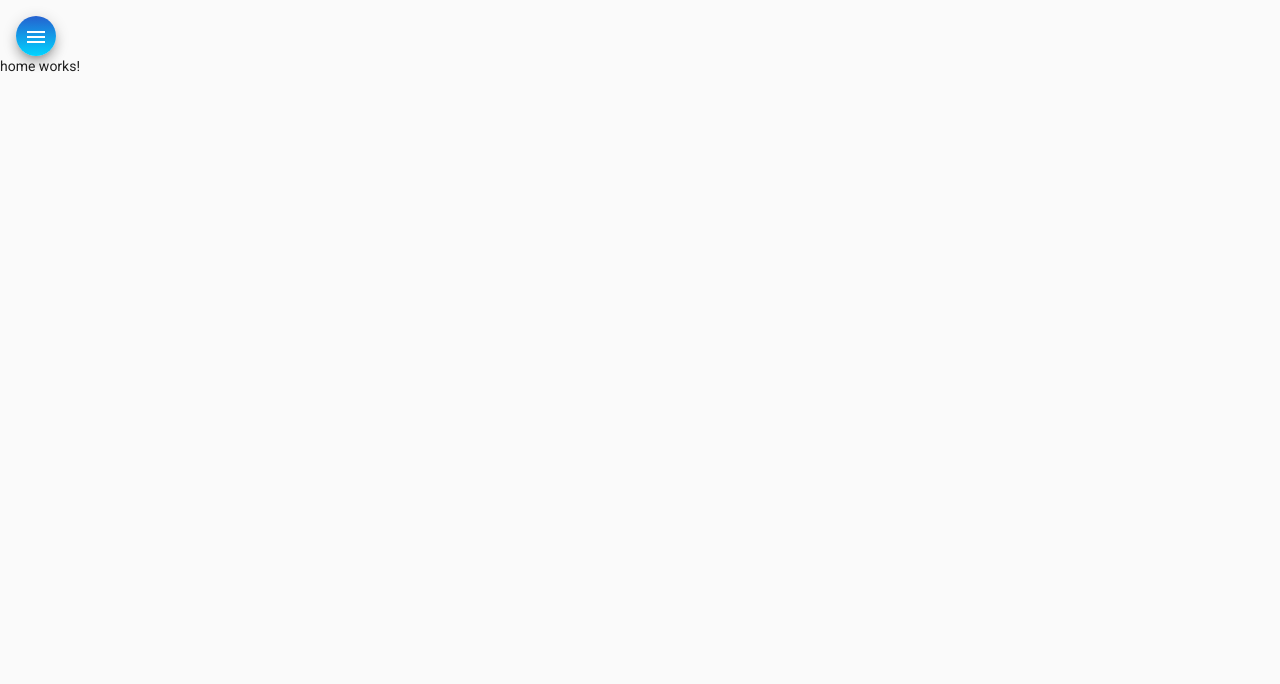
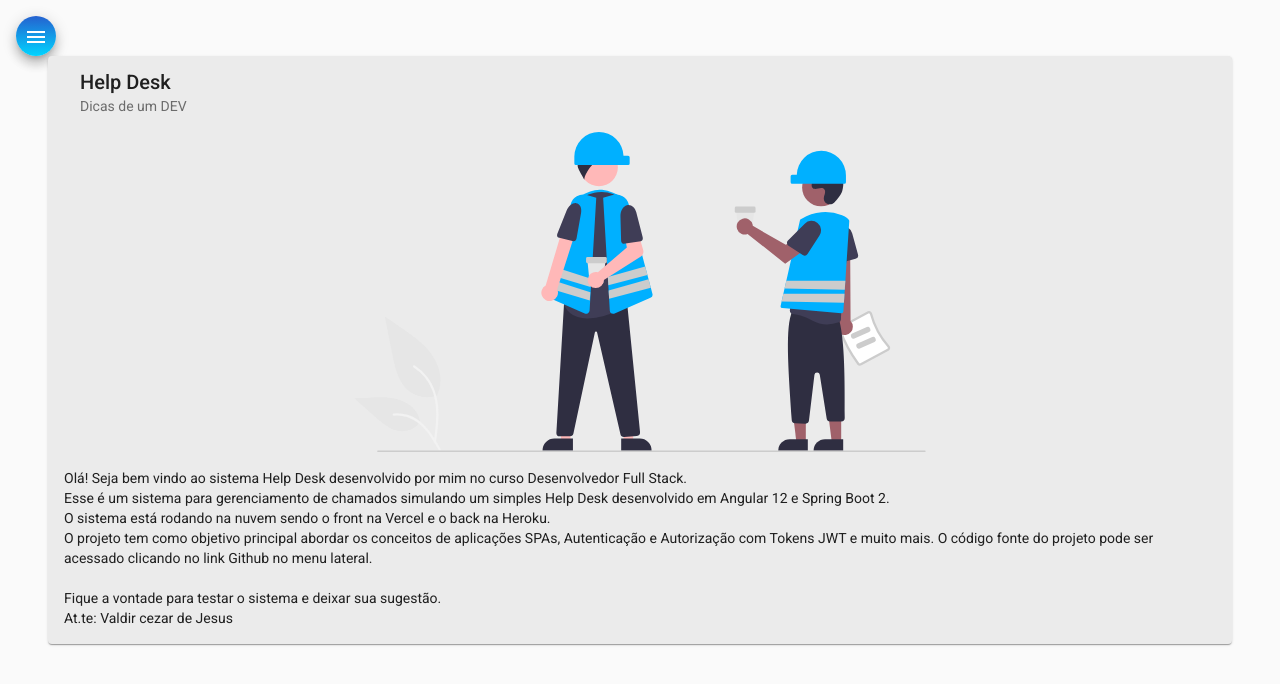
Before and after one commit to josevs/helpdesk-front, an Angular app: page /home in a window 1280 px wide. Shown: the top 684 px of the page. Built offline with nearby package versions, Linux system fonts and the light colour scheme.

Commit message:
HTML e CSS para componente HOME

```diff
--- a/src/app/components/home/home.component.css
+++ b/src/app/components/home/home.component.css
@@ -0,0 +1,9 @@
+.card {
+    width: 90%;
+    margin: auto;
+    background-color: rgb(235, 235, 235);
+}
+
+img {
+    height: 20rem;
+}
--- a/src/app/components/home/home.component.html
+++ b/src/app/components/home/home.component.html
@@ -1 +1,19 @@
-<p>home works!</p>
+<mat-card class="card">
+    <mat-card-header>
+      <mat-card-title>Help Desk</mat-card-title>
+      <mat-card-subtitle>Dicas de um DEV</mat-card-subtitle>
+    </mat-card-header>
+    <img mat-card-image src="assets/img/home-image.svg" alt="Imagem Home Help Desk">
+    <mat-card-content>
+        <p>
+            Olá! Seja bem vindo ao sistema Help Desk desenvolvido por mim no curso Desenvolvedor Full Stack.<br />
+            Esse é um sistema para gerenciamento de chamados simulando um simples Help Desk desenvolvido em Angular 12 e
+            Spring Boot 2. <br />O sistema está rodando na nuvem sendo o front na Vercel e o back na Heroku.<br />
+            O projeto tem como objetivo principal abordar os conceitos de aplicações SPAs, Autenticação e Autorização com
+            Tokens JWT e muito mais. O código fonte do projeto pode ser acessado clicando no link Github no menu lateral.
+            <br /><br /> Fique a vontade para testar o sistema e deixar sua sugestão.
+            <br /> At.te: Valdir cezar de Jesus
+        </p>
+    </mat-card-content>
+
+  </mat-card>
```
Also changed, not shown: src/assets/img/home-image.svg (added).
